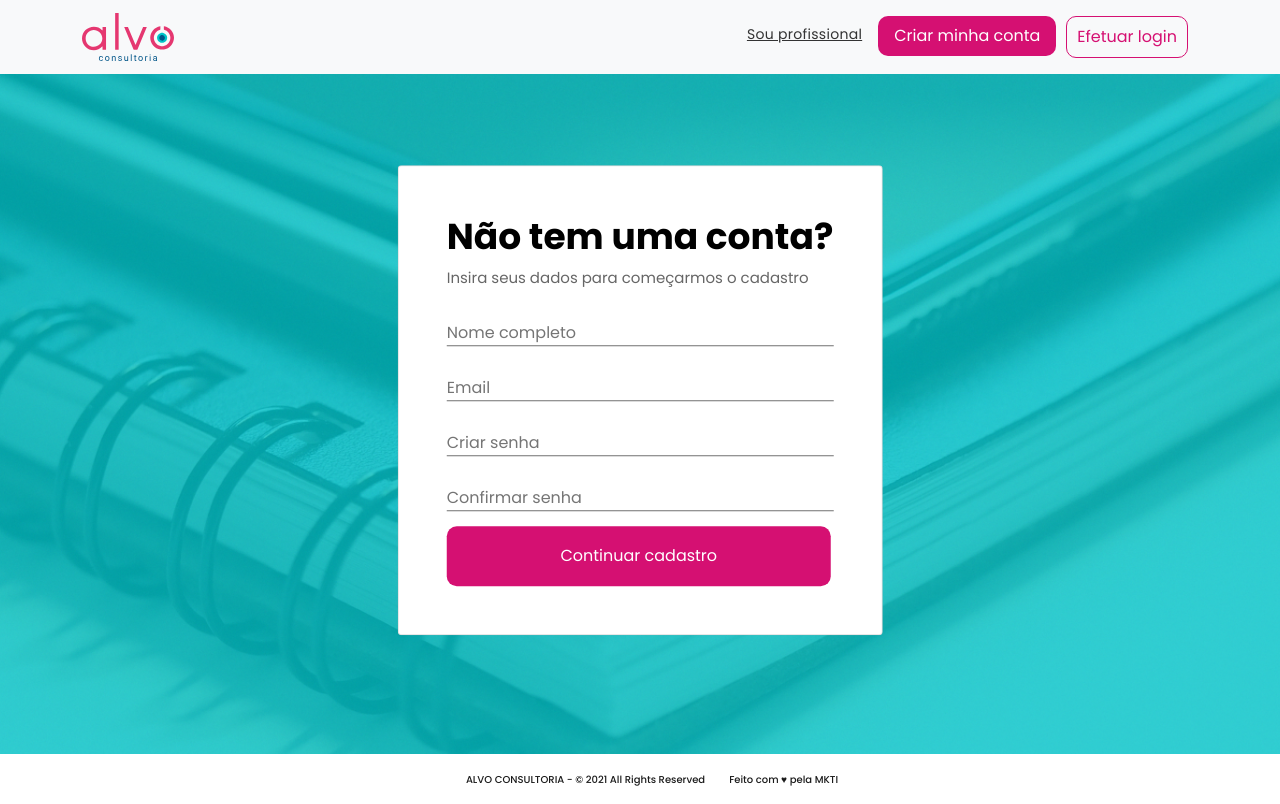
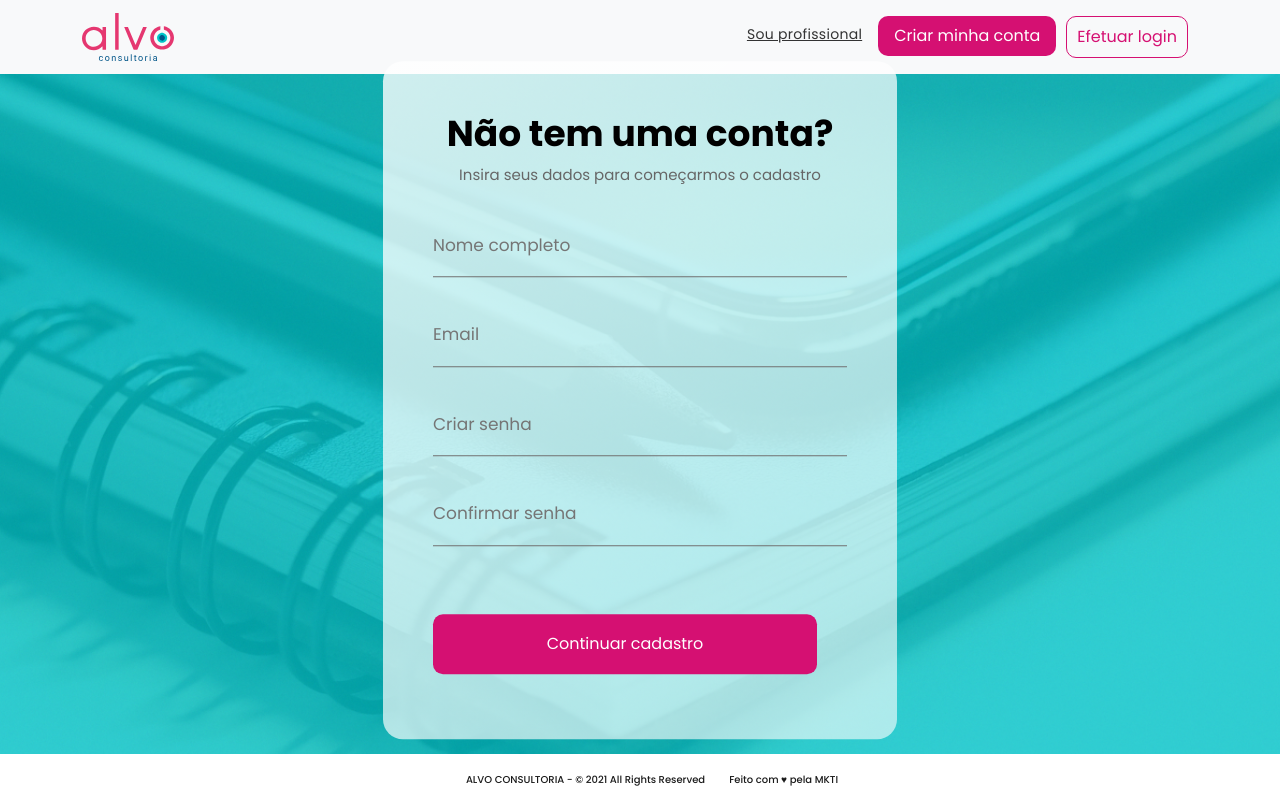
Before and after one commit to 42Dias/alvoconsultoria, a React (Create React App) app: page /cadastrar in a window 1280 px wide. Built offline with nearby package versions, Linux system fonts and the light colour scheme.

Commit message:
styled components of the sign up

```diff
--- a/src/pages/ForgetPassword/styles/forgetpassword.css
+++ b/src/pages/ForgetPassword/styles/forgetpassword.css
@@ -22,7 +22,7 @@ body {
 }
 
 .bg-reset {
-    background-image: url('./../../img/backgroud-reset.png');
+    background-image: url('./../../img/background-login.png');
     background-size: cover;
     background-position: center;
     width: 100vw !important;
@@ -31,7 +31,6 @@ body {
 
 .containerForget {
   height: 85vh !important;
-
   display: flex;
   justify-content: space-between;
   flex-direction: column;
--- a/src/pages/SignUp/index.js
+++ b/src/pages/SignUp/index.js
@@ -1,17 +1,16 @@
 import './styles/signup.css'
+import * as S from './styles/style'
 
 export default function SignUp() {
   return (
-    <div className='containerSignUp'>
-      <div className='bg-register'>
-        <div className='container'>
-          <section className='content-login-form'>
-            <div className='card p-5'>
-              <h2 className='title-card'>Não tem uma conta?</h2>
-              <p className='subtitle'>
-                Insira seus dados para começarmos o cadastro
-              </p>
-              <form action='' className='d-flex flex-column'>
+    <S.ContainerSignUp>
+      <S.Background>
+        <S.Container>
+          <S.ContentLoginForm>
+            <S.Card>
+              <h2>Não tem uma conta?</h2>
+              <p>Insira seus dados para começarmos o cadastro</p>
+              <form action=''>
                 <input
                   type='text'
                   className='form'
@@ -41,14 +40,14 @@ export default function SignUp() {
                   name='senha'
                 />
 
-                <button type='submit' id='btn-submit' className='btn-submit'>
+                <button type='submit' id='btn-submit'>
                   Continuar cadastro
                 </button>
               </form>
-            </div>
-          </section>
-        </div>
-      </div>
-    </div>
+            </S.Card>
+          </S.ContentLoginForm>
+        </S.Container>
+      </S.Background>
+    </S.ContainerSignUp>
   )
 }
--- a/src/pages/SignUp/styles/signup.css
+++ b/src/pages/SignUp/styles/signup.css
@@ -48,6 +48,7 @@ body {
 .card {
     background: rgba(255, 255, 255, 0.6);
     border-radius: 20px;
+
 }
 
 .title-card {
--- /dev/null
+++ b/src/pages/SignUp/styles/style.js
@@ -0,0 +1,87 @@
+import styled from 'styled-components'
+import banner from './../../img/background-register.png'
+
+export const ContainerSignUp = styled.div`
+  height: 85vh !important;
+  display: flex;
+  justify-content: space-between;
+  flex-direction: column;
+  background: linear-gradient(
+    270deg,
+    #c4c4c4 9.21%,
+    rgba(196, 196, 196, 0) 85.55%
+  );
+`
+
+export const Background = styled.div`
+  background-image: url(${banner});
+  background-size: cover;
+  background-position: center;
+  width: 100vw !important;
+  height: 100vh !important;
+`
+
+export const Container = styled.div`
+  flex: 1;
+  align-items: center;
+  justify-content: center;
+  display: flex;
+`
+
+export const ContentLoginForm = styled.section`
+  position: absolute;
+  top: 50%;
+  left: 50%;
+  transform: translate(-50%, -50%);
+`
+
+export const Card = styled.div`
+  background: linear-gradient(
+    142.31deg,
+    rgba(255, 255, 255, 0.8) 0%,
+    rgba(255, 255, 255, 0.6) 99.95%
+  );
+  border-radius: 20px;
+  padding: 50px;
+  width: 514px;
+
+  h2 {
+    text-align: center;
+    font-weight: bold;
+    font-size: 36px;
+    line-height: 45px;
+    font-feature-settings: 'pnum' on, 'lnum' on;
+    color: #000000;
+  }
+
+  p {
+    color: #666666;
+    font-size: 15px;
+    text-align: center;
+  }
+
+  form {
+    display: flex;
+    flex-direction: column;
+    border: none;
+    margin: 15px 0px;
+    outline: none;
+    width: 100%;
+  }
+
+  input {
+    font-size: 17px;
+    color: rgba(60, 60, 67, 0.3);
+    padding: 15px 0 18px 0;
+  }
+
+  button {
+    color: white;
+    width: 384px;
+    height: 60px;
+    background: #d51072;
+    border-radius: 10px;
+    border: none;
+    margin-top: 53px;
+  }
+`
```
